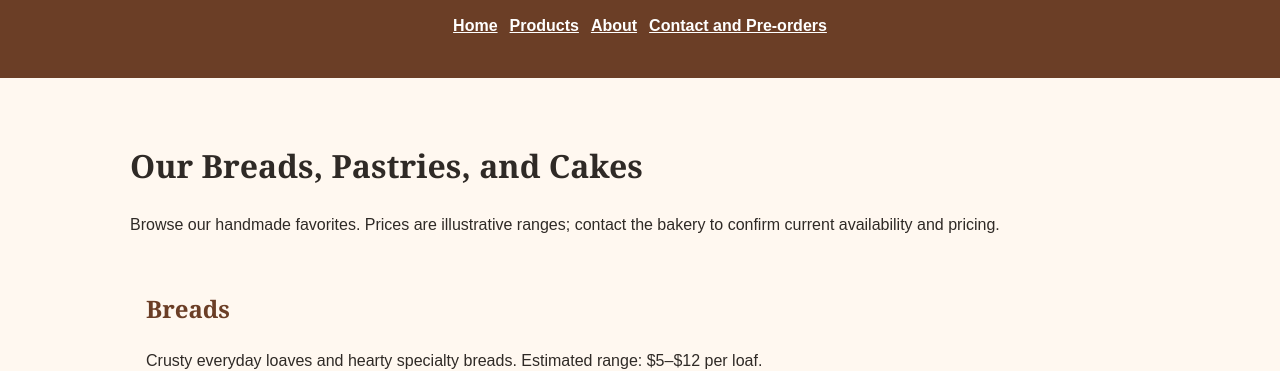
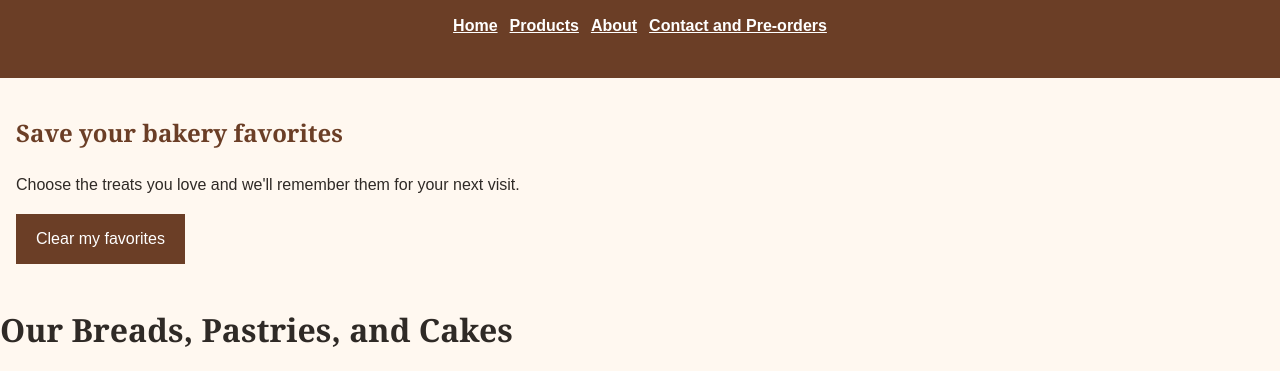
Before and after one commit to joycealevy2005-cyber/North-star-bakery, a plain HTML site: page products.html in a window 1280 px wide. Shown: the part 53-424 px from the top of the page. Drawn offline with Linux system fonts and the light colour scheme.

Commit message:
Update products.html

```diff
--- a/products.html
+++ b/products.html
@@ -19,7 +19,20 @@
     </ul>
   </nav>
 </header>
-<main>
+<section aria-labelledby="favorites-heading">
+  <h2 id="favorites-heading">
+    Save your bakery favorites
+  </h2>
+  <p>
+    Choose the treats you love and we'll
+    remember them for your next visit.
+  </p>
+  <div id="favorites-list"></div>
+  <p id="favorites-summary" aria-live="polite"></p>
+  <button type="button" id="clear-favorites">
+    Clear my favorites
+  </button>
+</section>
   <h1>Our Breads, Pastries, and Cakes</h1>
   <p>Browse our handmade favorites. Prices are illustrative ranges; contact the bakery to confirm current availability and pricing.</p>
   <section aria-labelledby="breads">
@@ -45,5 +58,6 @@
   <p>North Star Bakery — Baked with care for our neighbors.</p>
   <p>For current hours, pickup availability, and directions, please contact the bakery.</p>
 </footer>
-</body>
+
+<script src="script.js" defer></script>
 </html>
```
